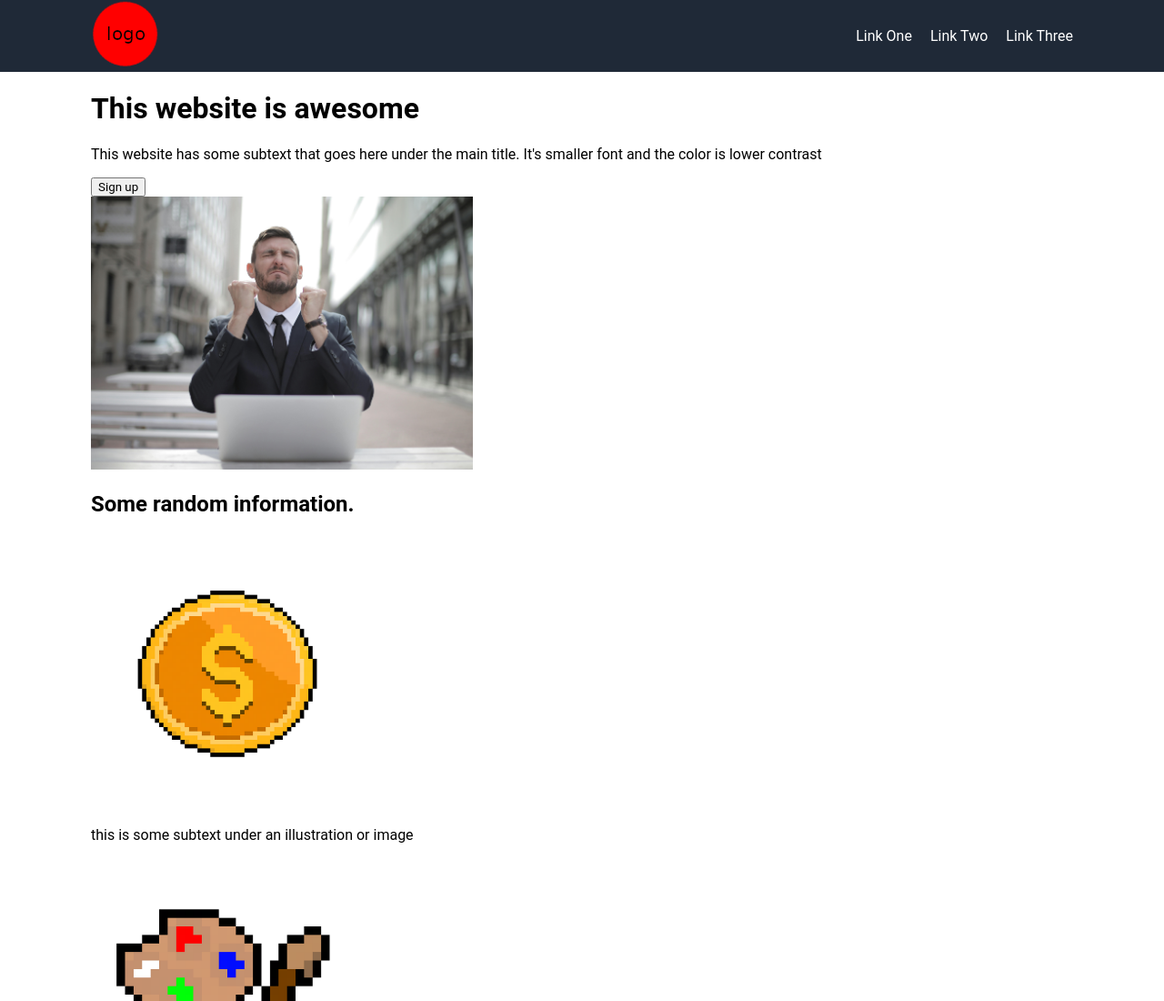
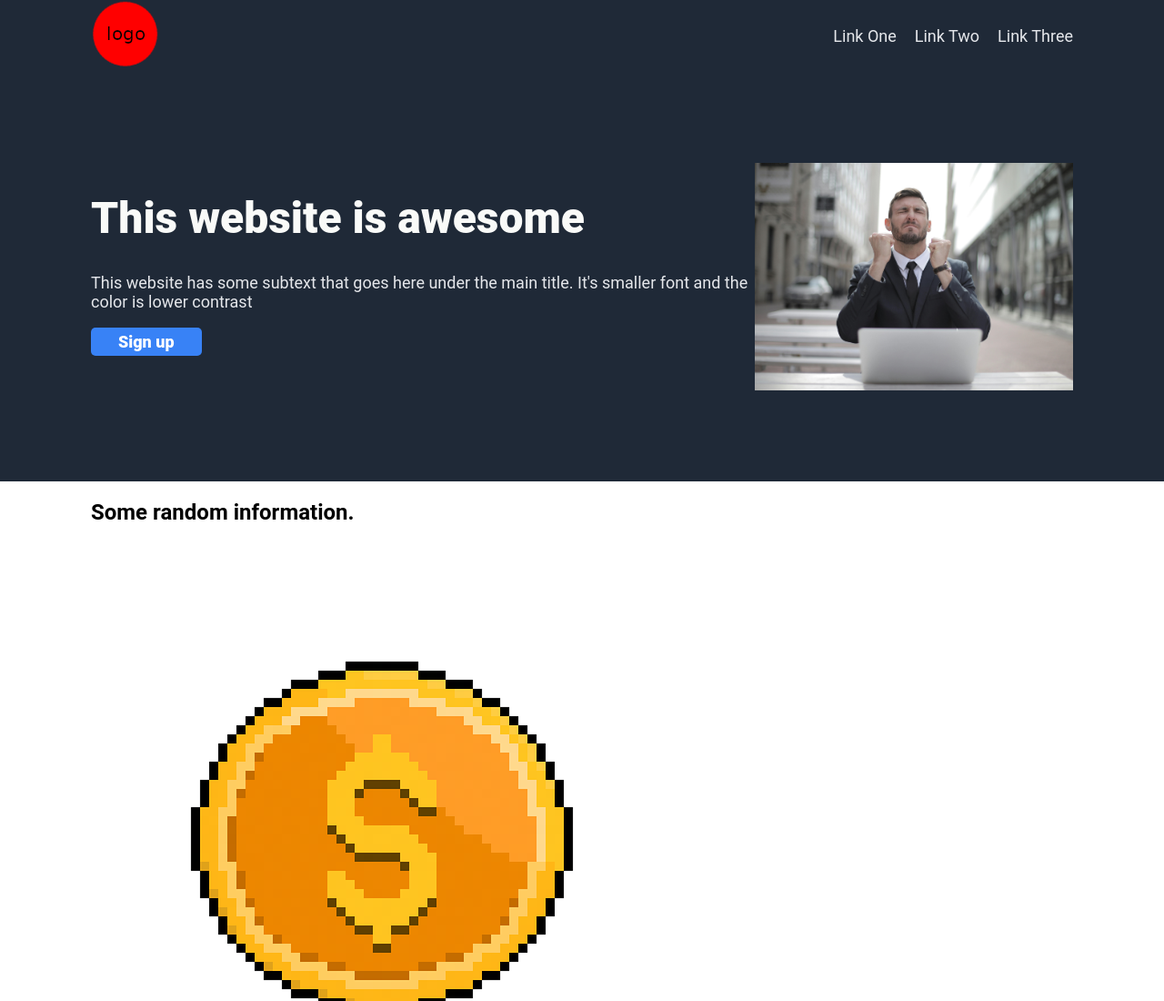
Before and after one commit to Blargh14/Odin-Project-Landing-Page, a plain HTML site: page index.html in a window 1280 px wide. Shown: the top 1100 px of the page at 91% size. Drawn offline with Linux system fonts and the light colour scheme.

Commit message:
Finished content-1 <div>

```diff
--- a/styles.css
+++ b/styles.css
@@ -1,8 +1,3 @@
-/* remove after sanity unnecessary */
-img {
-    height: 300px;
-}
-
 * {
     font-family: Roboto;
 }
@@ -42,5 +37,38 @@ body {
 
 .header-links a {
     text-decoration: none;
+    font-size: 18px;
+    color: #E5E7EB;
+}
+
+.content-1 {
+    display: flex;
+    justify-content: space-between;
+    background-color: #1F2937;
+    padding: 100px;
+}
+
+.c1-head {
+    font-size: 48px;
+    color: #F9FAF8;
+    font-weight: 900;
+}
+
+.c1-paragraph {
+    font-size: 18px;
+    color: #E5E7EB;
+}
+
+.c1-signupbw {
     color: white;
+    background-color: #3882F6;
+    padding: 5px 30px;
+    font-size: 18px;
+    font-weight: 900;
+    border: 0;
+    border-radius: 5px;
 }
+
+.c1-image {
+    height: 250px;
+}
```
